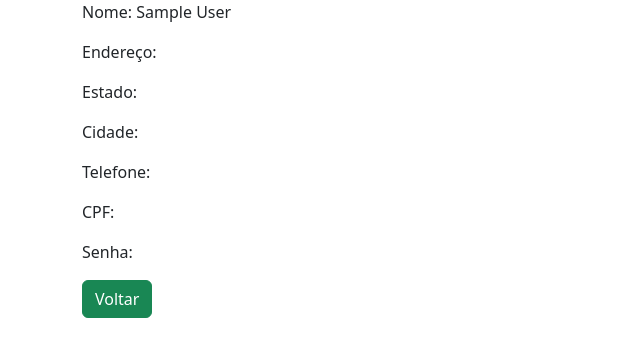
After one commit to DieimesNunes/t202400047, a PHP site: page /banco.php in a window 1280 px wide. The commit adds this page. Shown: the top 357 px of the page, without its empty margins (0-640 px from the left). Run offline with PHP 8.4, Linux system fonts and the light colour scheme; the visitor is signed in with stand-in values (Sample User, id 1).

Commit message:
Código Cadastro de pessoas - Não está pronto

```diff
--- /dev/null
+++ b/Aula 19_07_2024/banco.php
@@ -0,0 +1,39 @@
+<?php
+    if(!isset($_SESSION)){
+        session_start();
+    }
+
+    $nome = $_SESSION["nome"];
+
+
+
+
+
+
+
+?>
+
+<!DOCTYPE html>
+    <html lang="pt-br">
+    <head>
+        <meta charset="UTF-8">
+        <meta name="viewport" content="width=device-width, initial-scale=1.0">
+        <title>Teste - Banco</title>
+        <link href="https://cdn.jsdelivr.net/npm/bootstrap@5.3.3/dist/css/bootstrap.min.css" rel="stylesheet" integrity="sha384-QWTKZyjpPEjISv5WaRU9OFeRpok6YctnYmDr5pNlyT2bRjXh0JMhjY6hW+ALEwIH" crossorigin="anonymous">
+        <script defer src="https://cdn.jsdelivr.net/npm/bootstrap@5.3.3/dist/js/bootstrap.bundle.min.js" integrity="sha384-YvpcrYf0tY3lHB60NNkmXc5s9fDVZLESaAA55NDzOxhy9GkcIdslK1eN7N6jIeHz" crossorigin="anonymous"></script>
+        <link rel="stylesheet" href="meu_estilo.css">
+    </head>
+    <body>
+        <div class="container">
+            <p>Nome: <?php echo ($nome);?></p>
+            <p>Endereço:</p>
+            <p>Estado:</p>
+            <p>Cidade:</p>
+            <p>Telefone:</p>
+            <p>CPF:</p>
+            <p>Senha:</p>
+
+            <a class="btn btn-success"  href="index.php">Voltar</a>
+        </div>
+    </body>
+</html>
```
Also changed, not shown: Aula 19_07_2024/index.php (+55 -5 lines), Aula 17_07_2024/README.md, Aula 17_07_2024/notas.php (line endings or trailing spaces), Aula 19_07_2024/meu_estilo.css (added), Exemplos HTML/contato.html (line endings or trailing spaces), Exemplos HTML/css/estilo.css (line endings or trailing spaces), Exemplos HTML/feminino.html (line endings or trailing spaces), Exemplos HTML/index.html (line endings or trailing spaces), Exemplos HTML/infantil.html (line endings or trailing spaces), Exemplos HTML/masculina.html (line endings or trailing spaces), README.txt (added).
